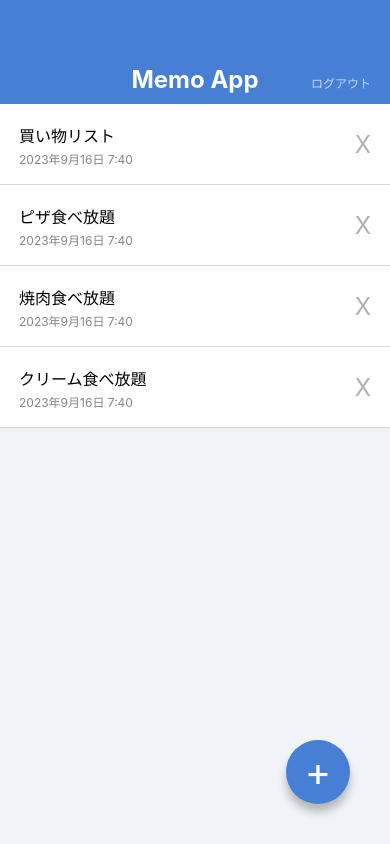
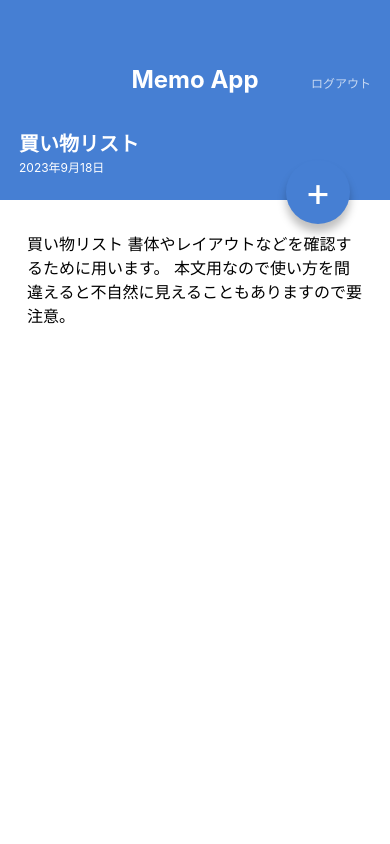
Before and after one commit to kenichi4509/memoAppExpo, a React Native app: screen / in a window 390 px wide. Built offline with nearby package versions, Linux system fonts and the light colour scheme.

Commit message:
Create MemoDetialScreen

```diff
--- a/App.jsx
+++ b/App.jsx
@@ -1,21 +1,7 @@
-import { StyleSheet, Text, View } from "react-native";
-import AppBar from "./src/components/AppBar";
-import MemoList from "./src/components/MemoList";
-import CirculeButton from "./src/components/CircleButton";
+import React from "react";
+import MemoListScreen from "./src/screens/MemoListScreen";
+import MemoDetailScreen from "./src/screens/MemoDetialScreen";
 
 export default function App() {
-  return (
-    <View style={styles.container}>
-      <AppBar />
-      <MemoList />
-      <CirculeButton>+</CirculeButton>
-    </View>
-  );
+  return <MemoDetailScreen />;
 }
-
-const styles = StyleSheet.create({
-  container: {
-    flex: 1,
-    backgroundColor: "#F0F4F8",
-  },
-});
--- a/src/components/CircleButton.jsx
+++ b/src/components/CircleButton.jsx
@@ -1,16 +1,21 @@
 import React from "react";
 import { View, Text, StyleSheet } from "react-native";
-import { string } from "prop-types";
+import { string, shape } from "prop-types";
 
 export default function CirculeButton(props) {
-  const { children } = props;
+  const { children, style } = props;
 
   CirculeButton.propTypes = {
     children: string.isRequired,
+    style: shape(),
+  };
+
+  CirculeButton.defaultProps = {
+    style: null,
   };
 
   return (
-    <View style={styles.circleButton}>
+    <View style={[styles.circleButton, style]}>
       <Text style={styles.circleButtonLavel}>{children}</Text>
     </View>
   );
--- /dev/null
+++ b/src/screens/MemoDetialScreen.jsx
@@ -0,0 +1,59 @@
+import React from "react";
+import { View, ScrollView, Text, StyleSheet } from "react-native";
+import AppBar from "../components/AppBar";
+import CirculeButton from "../components/CircleButton";
+
+export default function MemoDetailScreen() {
+  return (
+    <View style={styles.container}>
+      <AppBar />
+      <View style={styles.memoHeader}>
+        <Text style={styles.memoTitle}>買い物リスト</Text>
+        <Text style={styles.memoDate}>2023年9月18日</Text>
+      </View>
+      <ScrollView style={styles.memoBody}>
+        <Text style={styles.memoText}>
+          買い物リスト 書体やレイアウトなどを確認するために用います。
+          本文用なので使い方を間違えると不自然に見えることもありますので要注意。
+        </Text>
+      </ScrollView>
+      <CirculeButton style={{ top: 160, buttom: "auto" }}>+</CirculeButton>
+    </View>
+  );
+}
+
+const styles = StyleSheet.create({
+  container: {
+    flex: 1,
+    backgroundColor: "#fff",
+  },
+  memoHeader: {
+    backgroundColor: "#467FD3",
+    height: 96,
+    justifyContent: "center",
+    paddingVertical: 24,
+    paddingHorizontal: 19,
+  },
+
+  memoTitle: {
+    color: "#fff",
+    fontWeight: "bold",
+    fontSize: 20,
+    lineHeight: 32,
+  },
+
+  memoDate: {
+    color: "#fff",
+    fontSize: 12,
+    lineHeight: 16,
+  },
+
+  memoBody: {
+    paddingVertical: 32,
+    paddingHorizontal: 27,
+  },
+  memoText: {
+    fontSize: 16,
+    lineHeight: 24,
+  },
+});
--- /dev/null
+++ b/src/screens/MemoListScreen.jsx
@@ -0,0 +1,22 @@
+import React from "react";
+import { View, StyleSheet } from "react-native";
+import AppBar from "../components/AppBar";
+import MemoList from "../components/MemoList";
+import CirculeButton from "../components/CircleButton";
+
+export default function MemoListScreen() {
+  return (
+    <View style={styles.container}>
+      <AppBar />
+      <MemoList />
+      <CirculeButton>+</CirculeButton>
+    </View>
+  );
+}
+
+const styles = StyleSheet.create({
+  container: {
+    flex: 1,
+    backgroundColor: "#F0F4F8",
+  },
+});
```
